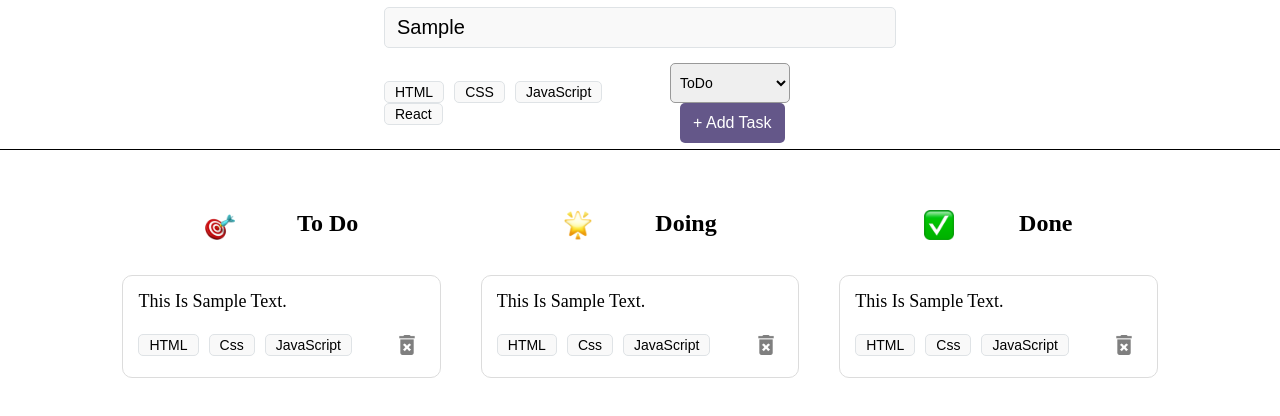
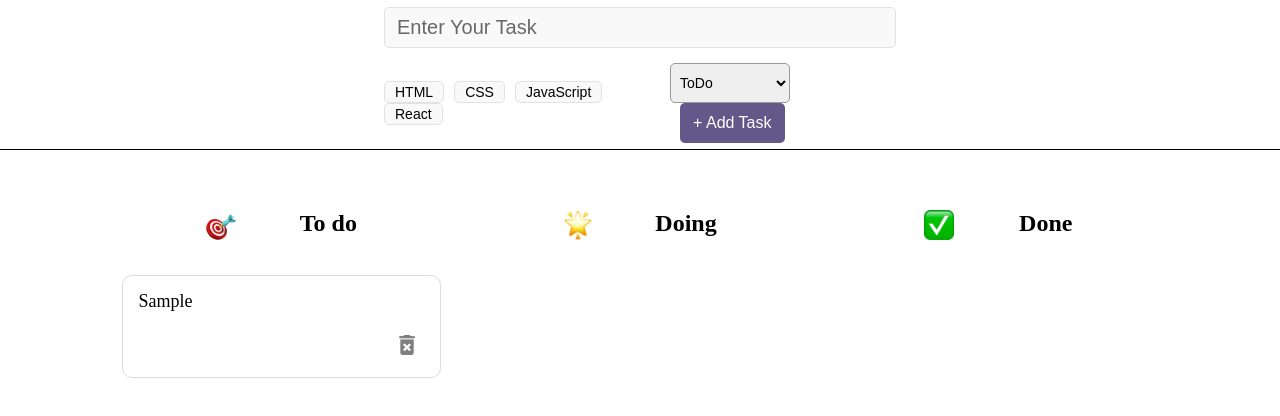
Before and after one commit to rajbaku/modern_todo, a React (Vite) app: page / in a window 1280 px wide. Both pictures are taken after typing "Sample" into the empty fields and a click on the button "+ Add Task". Shown: the top 416 px of the page. Built offline with nearby package versions, Linux system fonts and the light colour scheme.

Commit message:
feat(task-column): corrected task filtering and rendering logic

```diff
--- a/src/App.jsx
+++ b/src/App.jsx
@@ -1,4 +1,4 @@
-import React from 'react'
+import React, { useState } from 'react'
 import './App.css'
 import TaskForm from './components/TaskForm'
 import TaskColumn from './components/TaskColumn'
@@ -9,14 +9,14 @@ import doneIcon from "./assets/check-mark-button.png";
 
 
 const App = () => {
-
+  const [tasks,setTasks] = useState([])
   return (
     <div className='app'>
-       <TaskForm/>
+       <TaskForm setTasks={setTasks}/>
        <main className='app_main'>
-        <TaskColumn title="To Do" icon={todoIcon}/>
-        <TaskColumn title="Doing" icon={doingIcon}/>
-        <TaskColumn title="Done" icon={doneIcon}/>
+        <TaskColumn title="To do" icon={todoIcon} tasks={tasks} status="todo"/>
+        <TaskColumn title="Doing" icon={doingIcon} tasks={tasks} status="doing"/>
+        <TaskColumn title="Done" icon={doneIcon} tasks={tasks} status="done"/>
        </main>
     </div>
   )
--- a/src/components/TaskCard.jsx
+++ b/src/components/TaskCard.jsx
@@ -1,22 +1,24 @@
 import React from 'react'
 import './TaskCard.css'
-import { Tag } from './Tag'
+import  {Tag}  from './Tag'
 import deleteIcon from '../assets/delete.png'
 
-const TaskCard = () => {
+const TaskCard = ({title, tags = [] }) => {
   return (
     <article className='task_card'>
        <p className='task_text'>
-        This Is Sample Text.
+        {title}
        </p>
        <div className='task_card_bottom_line'>
         <div className='tasl_card_tags'>
-            <Tag tagName="HTML"/>
-            <Tag tagName="Css"/>
-            <Tag tagName="JavaScript"/>
+            {
+              tags.map((tag,index)=>(
+                <Tag key={index} tagName={tag} selected={true}/>
+              ))
+            }
         </div>
         <div className='task_delete'>
-            <img src={deleteIcon} alt="" className='delete_icon' />
+            <img src={deleteIcon} alt="" className='delete_icon' selected />
         </div>
        </div>
     </article>
--- a/src/components/TaskColumn.jsx
+++ b/src/components/TaskColumn.jsx
@@ -2,13 +2,17 @@ import React from "react";
 import "./TaskColumn.css";
 import TaskCard from "./TaskCard";
 
-const TaskColumn = ({title,icon})=>{
+const TaskColumn = ({ title, icon, tasks, status }) => {
   return (
     <section className="task_column">
       <h2 className="task_column_heading">
         <img src={icon} className="task_column_icon" alt="" /> {title}
       </h2>
-      <TaskCard/>
+      {tasks.map((task, index) => {
+  return task.status === status ? (
+    <TaskCard key={index} title={task.task} tags={task.tags} />
+  ) : null;
+})}
     </section>
   );
 };
--- a/src/components/TaskForm.jsx
+++ b/src/components/TaskForm.jsx
@@ -2,10 +2,10 @@ import React, { useState } from "react";
 import "./TaskForm.css";
 import { Tag } from "./Tag";
 
-const TaskForm = () => {
+const TaskForm = ({setTasks}) => {
   const [taskData, setTaskData] = useState({
     task: "",
-    status: "Todo",
+    status: "todo",
     tags: [],
   });
 
@@ -39,6 +39,14 @@ const TaskForm = () => {
   // Function to handle form submission
   const handleSubmit = (e) => {
     e.preventDefault();
+    setTasks((prev)=>{
+       return [...prev,taskData]
+    })
+    setTaskData({
+      task: "",
+      status: "todo",
+      tags: [],
+    })
   };
 
   return (
@@ -46,6 +54,7 @@ const TaskForm = () => {
       <form onSubmit={handleSubmit}>
         <input
           name="task"
+          value={taskData.task}
           onChange={handleChange}
           type="text"
           className="task_input"
@@ -81,9 +90,9 @@ const TaskForm = () => {
               value={taskData.status}
               onChange={handleChange}
             >
-              <option value="Todo">ToDo</option>
-              <option value="Doing">Doing</option>
-              <option value="Done">Done</option>
+              <option value="todo">ToDo</option>
+              <option value="doing">Doing</option>
+              <option value="done">Done</option>
             </select>
             <button type="submit" className="task_submit">
               + Add Task
```
